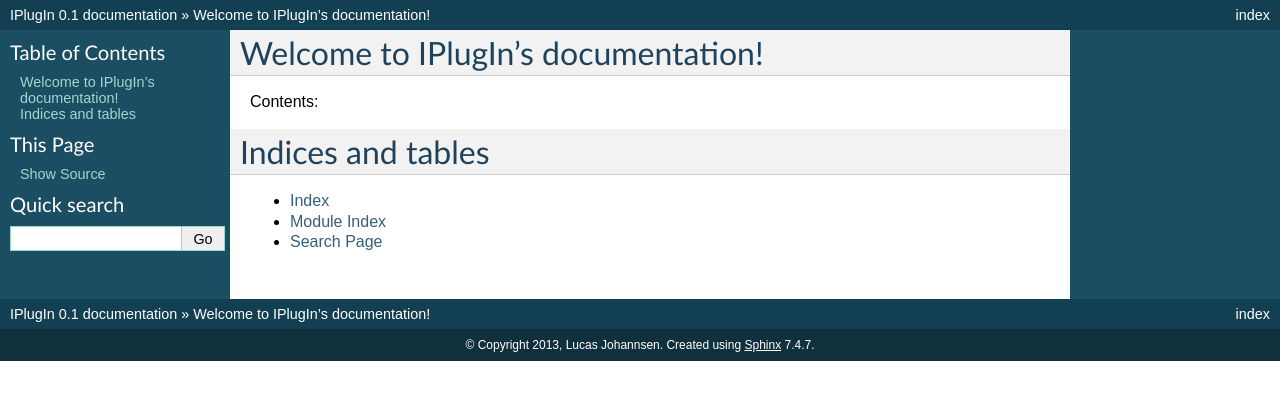
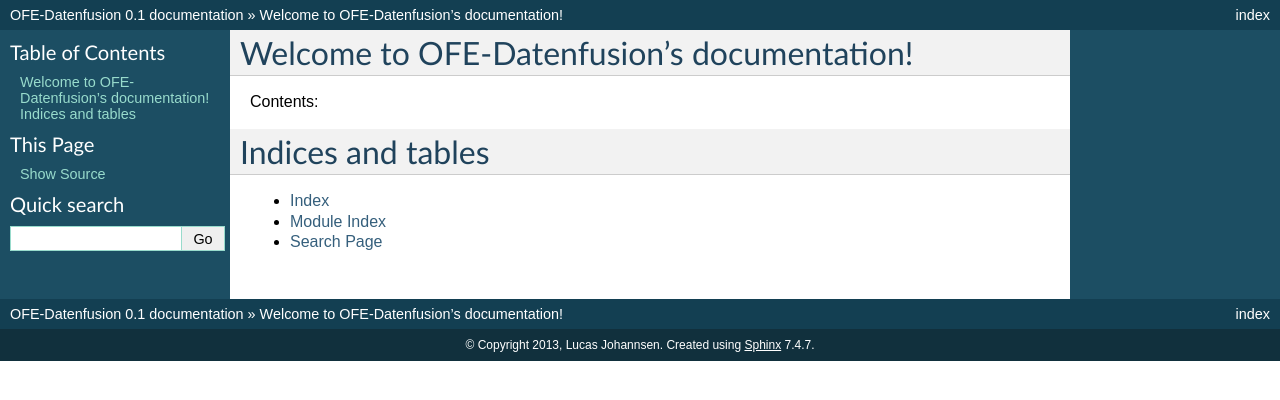
Before and after one commit to FARMWISSEN/OFE-Datenfusion, a Sphinx documentation site: the page built from help/source/index.rst, in a window 1280 px wide. Shown: the top 400 px of the page. Built offline with Sphinx 7.4.7, drawn with Linux system fonts in a browser that asks for light colours; formulas are drawn with MathJax 3.

Commit message:
helb auf neuen Namen angepasst

```diff
--- a/help/source/conf.py
+++ b/help/source/conf.py
@@ -40,7 +40,7 @@ source_suffix = '.rst'
 master_doc = 'index'
 
 # General information about the project.
-project = u'IPlugIn'
+project = u'OFE-Datenfusion'
 copyright = u'2013, Lucas Johannsen'
 
 # The version info for the project you're documenting, acts as replacement for
--- a/help/source/index.rst
+++ b/help/source/index.rst
@@ -3,7 +3,7 @@
    You can adapt this file completely to your liking, but it should at least
    contain the root `toctree` directive.
 
-Welcome to IPlugIn's documentation!
+Welcome to OFE-Datenfusion's documentation!
 ============================================
 
 Contents:
```
